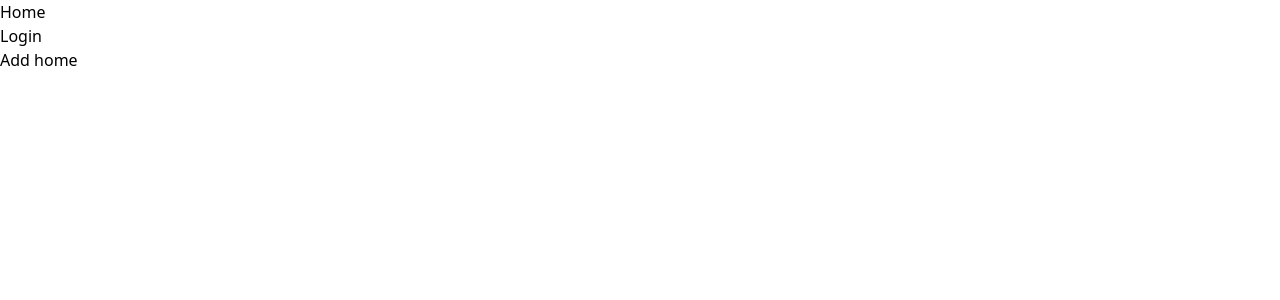
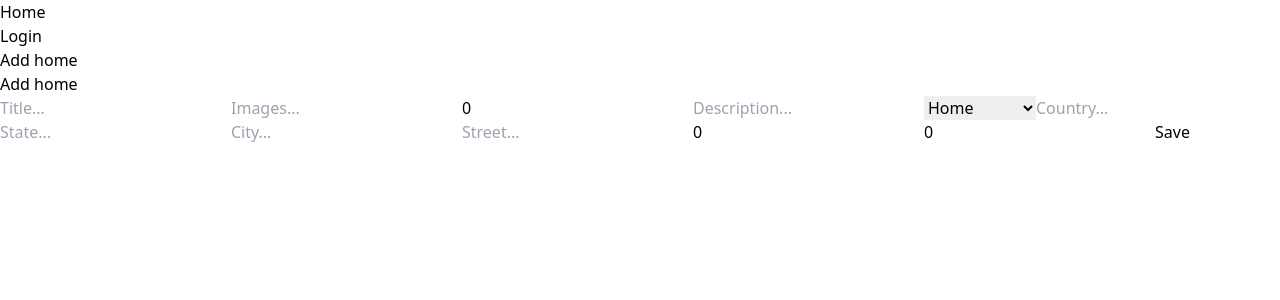
Before and after one commit to tzuzulcode/frontend-professional-abril2022, a Next.js app in the folder real-state/: page /admin/homes/add in a window 1280 px wide. Shown: the top 300 px of the page. Built offline with nearby package versions, Linux system fonts and the light colour scheme; no server answers.

Commit message:
Add home

```diff
--- a/real-state/components/Navbar.jsx
+++ b/real-state/components/Navbar.jsx
@@ -14,6 +14,9 @@ export default function Navbar() {
             <li>
                <Link href="/login">Login</Link>
             </li>
+            <li>
+               <Link href="/admin/homes/add">Add home</Link>
+            </li>
             {session&&<>
               <li>
                 <button onClick={signOut}>Cerrar sesión</button>
--- a/real-state/package.json
+++ b/real-state/package.json
@@ -14,6 +14,8 @@
   "dependencies": {
     "@prisma/client": "^4.0.0",
     "@testing-library/jest-dom": "^5.16.4",
+    "axios": "^0.27.2",
+    "formik": "^2.2.9",
     "jest-environment-jsdom": "^28.1.2",
     "next": "12.1.6",
     "next-auth": "^4.7.0",
--- a/real-state/pages/admin/homes/add.jsx
+++ b/real-state/pages/admin/homes/add.jsx
@@ -1,12 +1,60 @@
 import React from 'react'
+import {Formik,Form,Field} from 'formik'
+import axios from 'axios'
 
 export default function Add() {
+  const createHome = async (data)=>{
+    const parsedData = {
+      ...data,
+      homeDetails:{...data.homeDetails}
+    }
+    parsedData.homeDetails.images = data.homeDetails.images.split(",")
+    const {data:home} = await axios.post("/api/homes/create",parsedData)
+    console.log(home)
+  }
   return (
     <>
         <h1>Add home</h1>
-        <form>
-            <input type="text" name="" id="" />
-        </form>
+        <Formik
+          initialValues={{
+            homeDetails:{
+              title:"",
+              images:"",
+              price:0,
+              description:"",
+              type:"HOME",
+            },
+            locationDetails:{
+              country:"",
+              state:"",
+              city:"",
+              street:"",
+              number:0,
+              zipCode:0
+            },
+          }}
+          onSubmit={createHome}
+        >
+          <Form>
+            <Field type="text" name="homeDetails.title" placeholder="Title..." />
+            <Field type="text" name="homeDetails.images" placeholder="Images..." />
+            <Field type="number" name="homeDetails.price" placeholder="Price..." />
+            <Field type="text" name="homeDetails.description" placeholder="Description..." />
+            {/* type */}
+            <Field as="select" name="homeDetails.type">
+              <option value="HOME">Home</option>
+              <option value="DEPARTMENT">Department</option>
+            </Field>
+            <Field type="text" name="locationDetails.country" placeholder="Country..." />
+            <Field type="text" name="locationDetails.state" placeholder="State..." />
+            <Field type="text" name="locationDetails.city" placeholder="City..." />
+            <Field type="text" name="locationDetails.street" placeholder="Street..." />
+            <Field type="number" name="locationDetails.number" placeholder="Number..." />
+            <Field type="number" name="locationDetails.zipCode" placeholder="ZipCode..." />
+
+            <button type='submit'>Save</button>
+          </Form>
+        </Formik>
     </>
   )
 }
--- a/real-state/pages/api/homes/create.js
+++ b/real-state/pages/api/homes/create.js
@@ -1 +1,12 @@
-// Implementar el metodo para crear casa
+import { createHome } from "../../../features/homes";
+export default async function postHome(req,res){
+    if(req.method==="POST"){
+        const home = await createHome(req.body)
+
+        return res.json(home)
+    }
+
+    return res.status(405).json({
+        message:"Method not allowed"
+    })
+}
```
Also changed, not shown: 2 other files (tests, documents, lock files or other folders).
